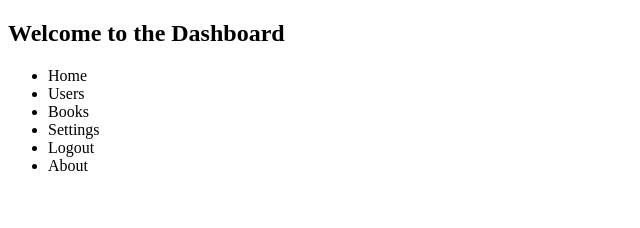
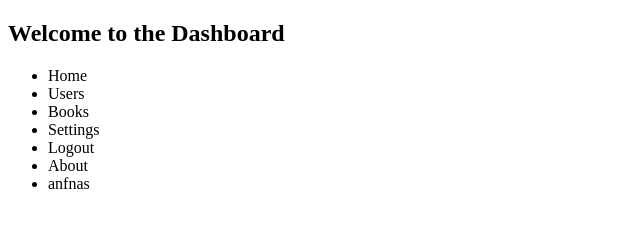
Before and after one commit to harshvardhan089/Harshvardhann, a plain HTML site: page index.html in a window 1280 px wide. Shown: the full height of the page, 0-640 px from the left. Drawn offline with Linux system fonts and the light colour scheme.

Commit message:
Add missing list item in dashboard and fix newline in CSS file

```diff
--- a/index.html
+++ b/index.html
@@ -14,6 +14,7 @@
             <li>Settings</li>
             <li>Logout</li>
             <li>About</li>
+            <li>anfnas</li>
         </ul>
     </div>
 
```
Also changed, not shown: style.css (line endings or trailing spaces).
